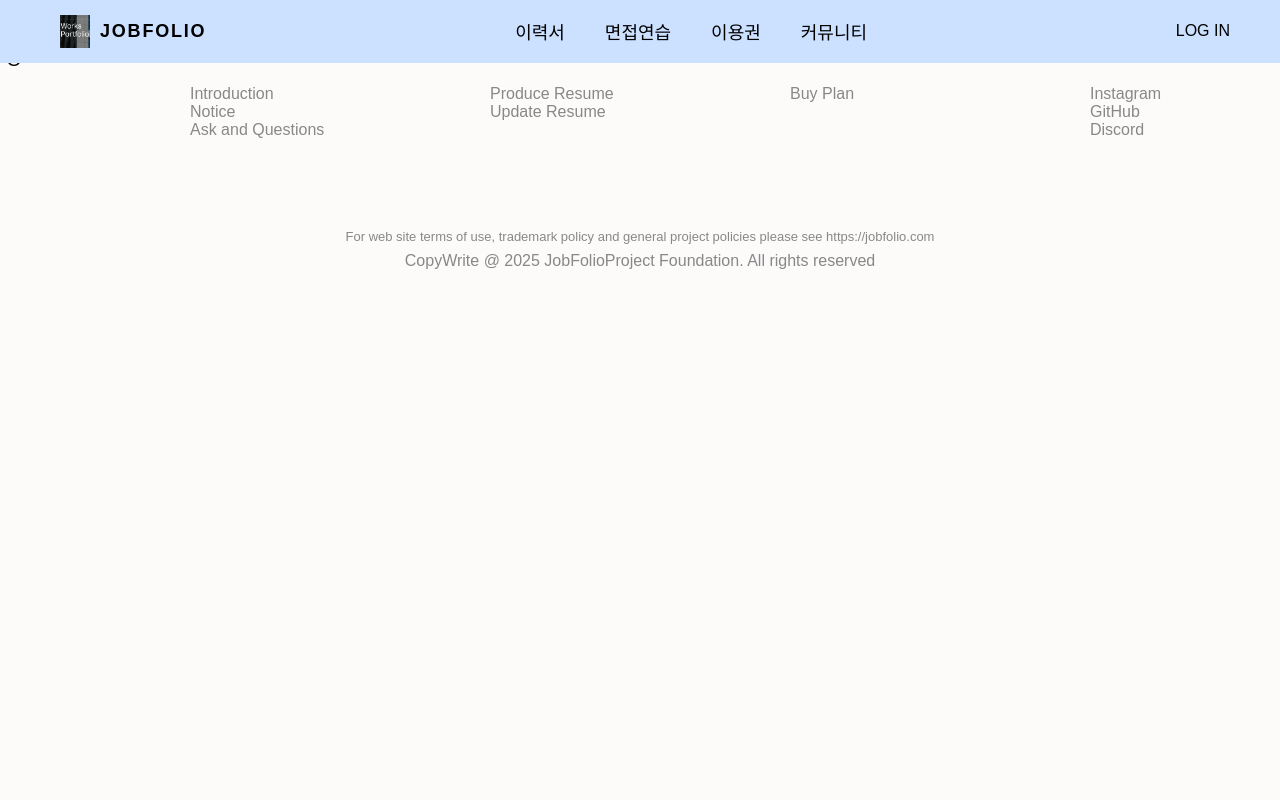
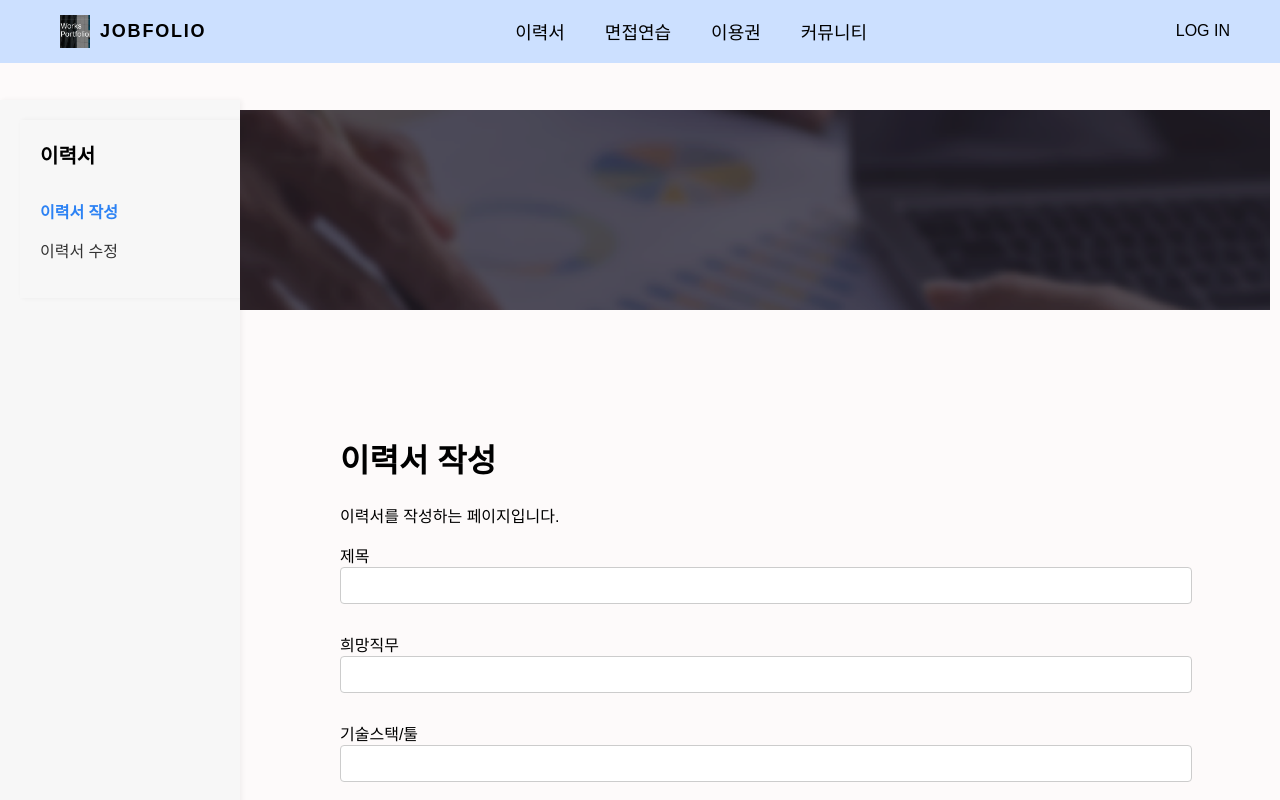
Before and after one commit to choiho013/JobFolio, a React (Create React App) app in the folder react-project/: page /resume/write in a window 1280 px wide. Shown: the top 800 px of the page. Built offline with nearby package versions, Linux system fonts and the light colour scheme; the HTML template or start-up script is replaced by a standard one.

Commit message:
[2025-06-11]임수경 이력서 경로 수정
상단 메뉴바에서 이력서 를 클릭 시 -> /resume 으로 연결되던 것을 /resume/write로 바꿨음.
그리고 일부 css 수정.

```diff
--- a/react-project/src/App.js
+++ b/react-project/src/App.js
@@ -49,7 +49,7 @@ function AppContent() {
         <Routes>
           <Route path="/" element={<Main />} />
           <Route path="/login" element={<Login />} />
-          <Route path="/resume" element={<Resume />} />
+          <Route path="/resume/write" element={<Resume />} />
           <Route path="/interview" element={<Interview />} />
           <Route path="/pay" element={<Payment />} />
 
--- a/react-project/src/components/common/MenuBar.jsx
+++ b/react-project/src/components/common/MenuBar.jsx
@@ -29,7 +29,7 @@ const MenuBar = () => {
         <Link to="/">JOBFOLIO</Link>
         </div>
         <ul>
-        <li><Link to="/resume">이력서</Link></li>
+        <li><Link to="/resume/write">이력서</Link></li>
         <li><Link to="/interview">면접연습</Link></li>
         <li><Link to="/pay">이용권</Link></li>
         <li><Link to="/community/notice">커뮤니티</Link></li>
--- a/react-project/src/components/resume/ResumeSidebar.jsx
+++ b/react-project/src/components/resume/ResumeSidebar.jsx
@@ -10,11 +10,11 @@ const ResumeSidebar = () => {
     <div className="resume-sidebar">
       <div className="sidebar-title">이력서</div>
       <ul className="sidebar-menu">
+        <li className={location.pathname === '/resume/write' ? 'active' : ''}>
+          <Link to="/resume/write">이력서 작성</Link>
+        </li>
         <li className={location.pathname === '/resume/edit' ? 'active' : ''}>
           <Link to="/resume/edit">이력서 수정</Link>
-        </li>
-        <li className={location.pathname === '/resume/manage' ? 'active' : ''}>
-          <Link to="/resume/manage">이력서 관리</Link>
         </li>
       </ul>
     </div>
--- a/react-project/src/css/resume/Resume.css
+++ b/react-project/src/css/resume/Resume.css
@@ -9,6 +9,16 @@
   padding-left: 0px;
 }
 
+.resume-content-form input[type="text"],
+.resume-content-form input[type="email"],
+.resume-content-form input[type="tel"],
+.resume-content-form textarea {
+  width: 100%;
+  padding: 10px;
+  margin-bottom: 10px;
+  border: 1px solid #ccc;
+  border-radius: 4px;
+}
 
 .resume-banner img {
   width: 100%;
```
